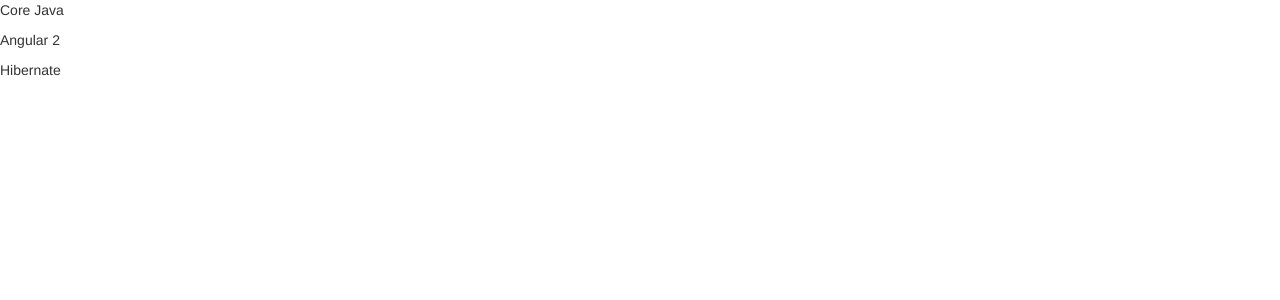
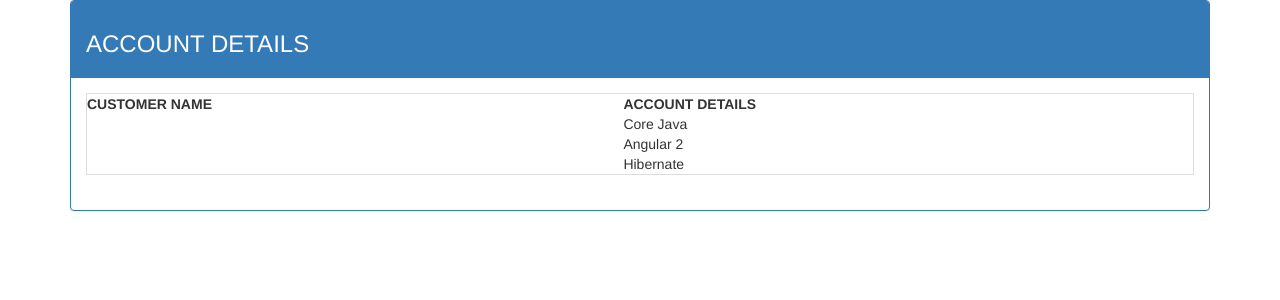
Before and after one commit to jessejamesblack/AngularSeed, an Angular app in the folder angular-app/: page /default/accountdetails in a window 1280 px wide. Shown: the top 300 px of the page. Built offline with nearby package versions, Linux system fonts and the light colour scheme.

Commit message:
account details table

```diff
--- a/angular-app/src/app/account-details/account-details.component.html
+++ b/angular-app/src/app/account-details/account-details.component.html
@@ -1,3 +1,20 @@
-<p
-  *ngFor="let account of accountData">{{account.name}}
-</p>
+<div class="container">
+    <div class="panel panel-primary">
+        <div class="panel-heading">
+          <h3>ACCOUNT DETAILS</h3>
+        </div>
+        <div class="panel-body">
+          <table class="table table-bordered table-hover">
+            <tr>
+              <th>CUSTOMER NAME</th>
+              <th>ACCOUNT DETAILS</th>
+            </tr>
+            <tr *ngFor="let account of accountData">
+             <td></td>
+             <td>{{account.name}}</td>
+            </tr>
+          </table>
+        </div>
+
+      </div>
+</div>
```
Also changed, not shown: angular-app/src/app/default/default.component.html (indentation only).
